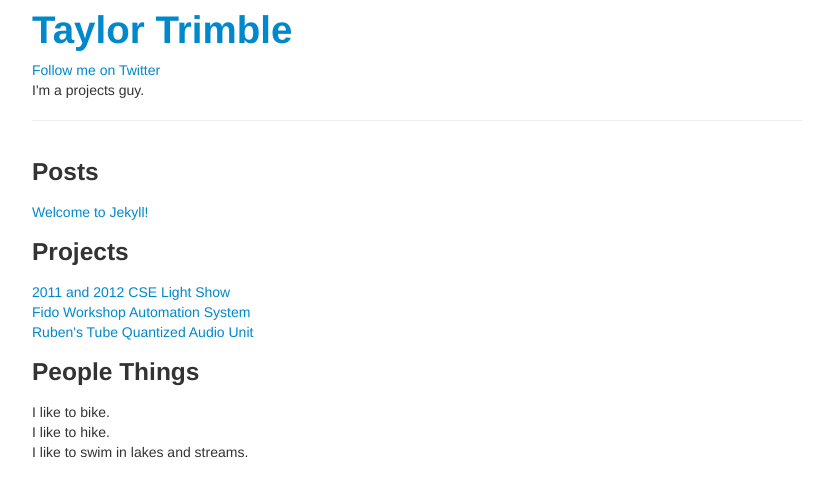
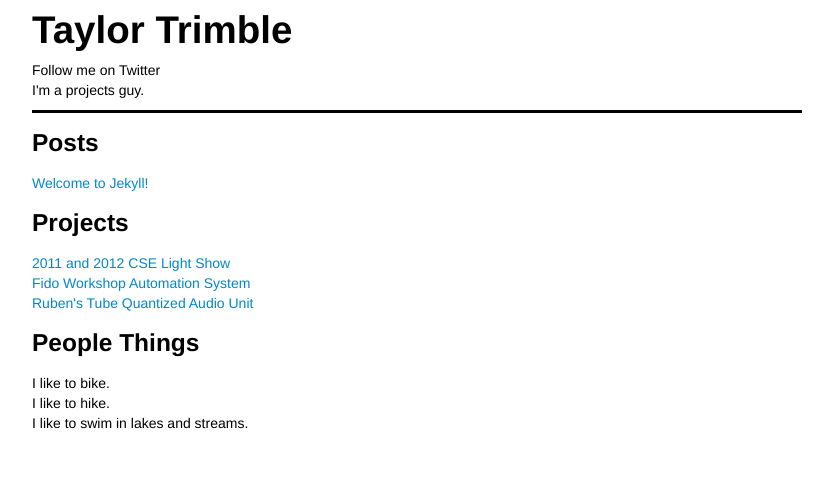
Before and after one commit to taylortrimble/tylrtrmbl.github.io, a Jekyll site: the page built from index.html, in a window 1280 px wide. Shown: the top 497 px of the page, without its empty margins (223-1056 px from the left). Built offline with Jekyll 4.4.1, drawn with Linux system fonts in a browser that asks for light colours.

Commit message:
Update masthead appearance

```diff
--- a/_layouts/default.html
+++ b/_layouts/default.html
@@ -27,11 +27,10 @@
     <div class="row-fluid">
       <div class="offset2 span8">
 
-        <div class="row-fluid">
+        <div id="masthead" class="row-fluid">
           <a href="/"><h1>Taylor Trimble</h1></a>
           <a href="http://twitter.com/tylrtrmbl">Follow me on Twitter</a>
           <p>I'm a projects guy.</p>
-          <hr>
         </div> <!-- /row-fluid -->
 
         <div class="row-fluid">
--- /dev/null
+++ b/css/custom.css
@@ -0,0 +1,15 @@
+body {
+  color: #000;
+}
+
+#masthead {
+  border-bottom: 3px solid #000;
+}
+
+#masthead a {
+  color: #000;
+}
+
+#masthead a:hover {
+  color: #000;
+}
```
